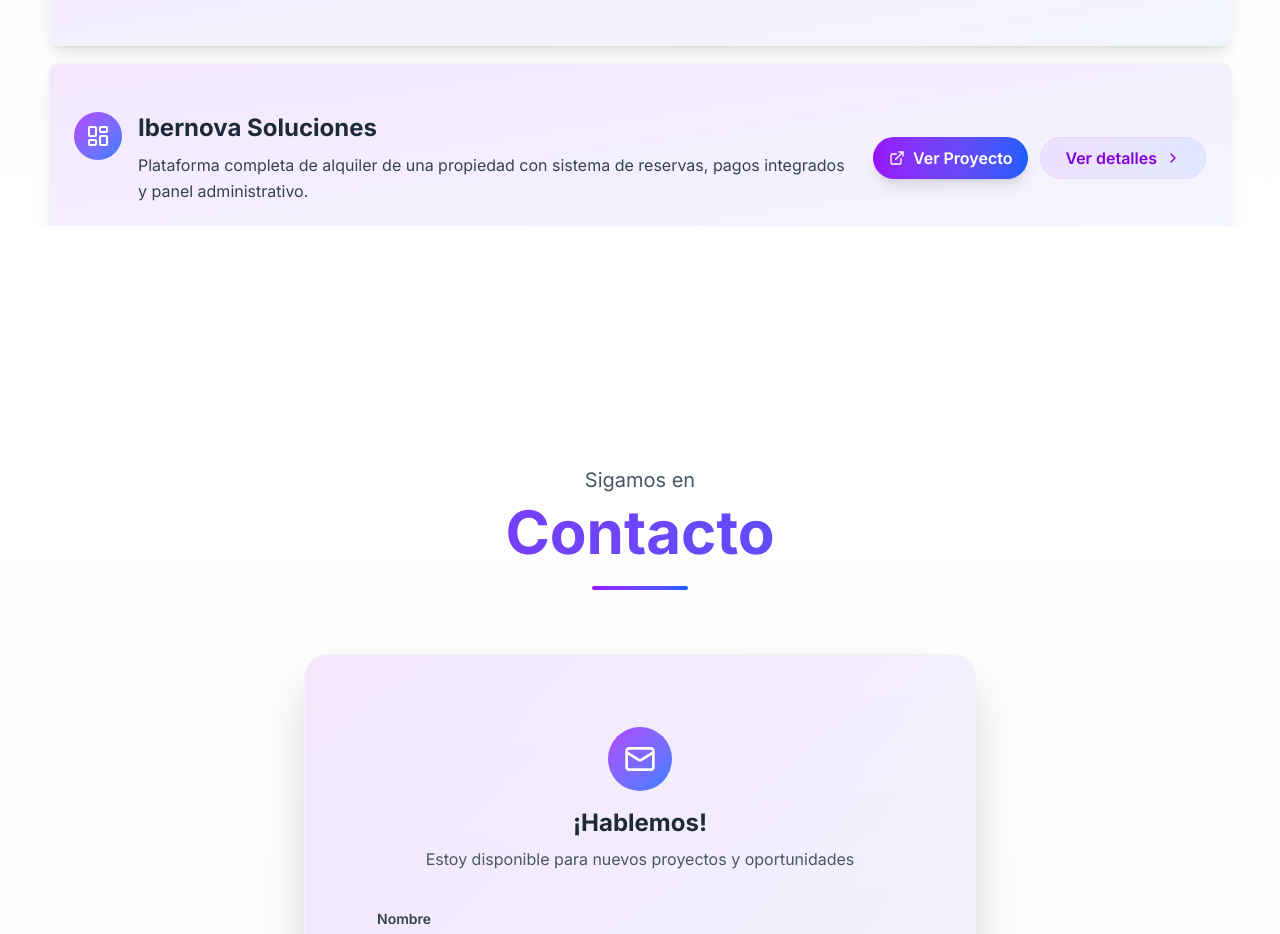
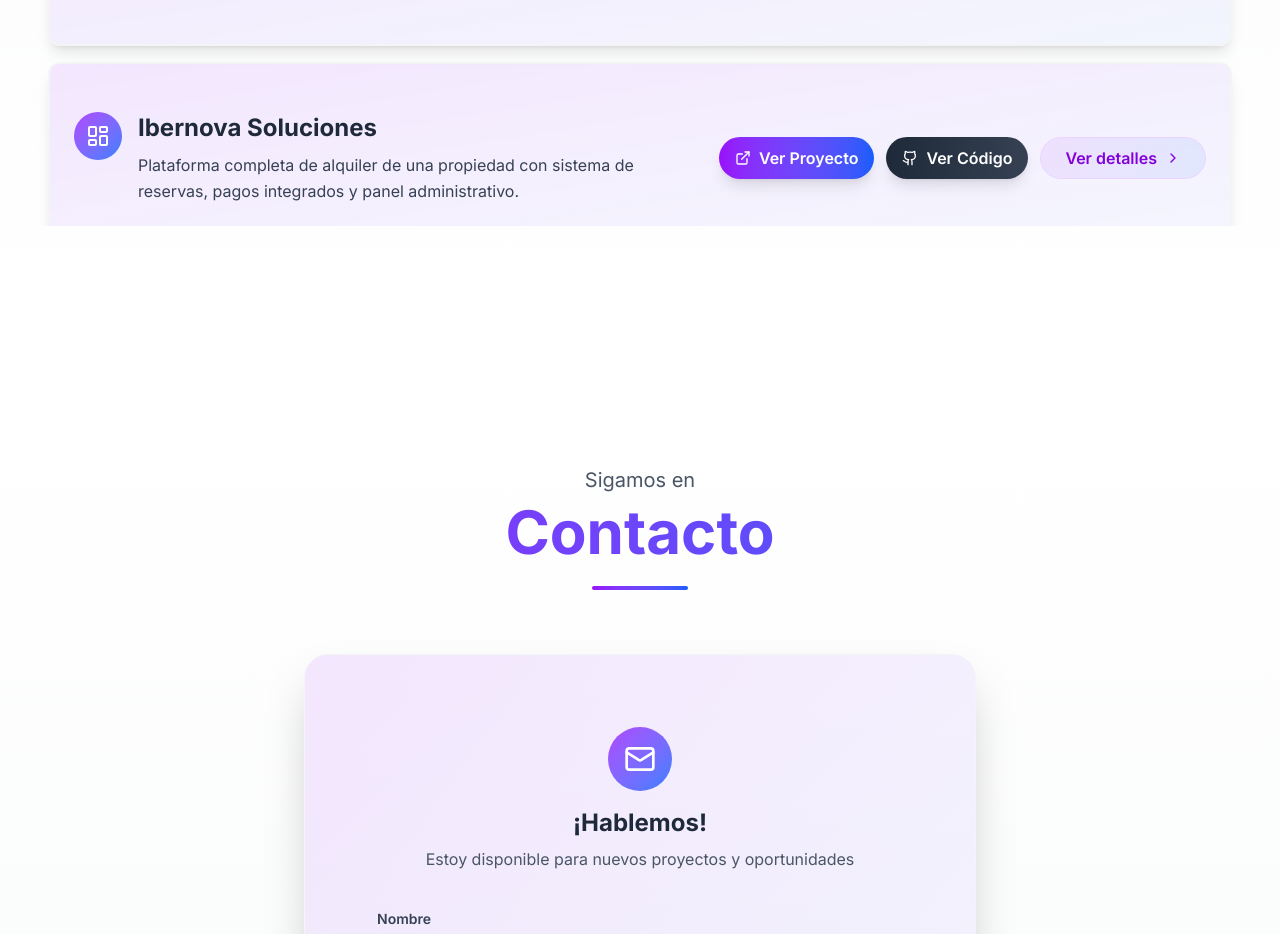
Before and after one commit to VictorPotenciano/portfolio-victor-potenciano, a Next.js app: page / in a window 1280 px wide. Shown: the part 4640-5574 px from the top of the page. Built offline with nearby package versions, Linux system fonts and the light colour scheme; no server answers.

Commit message:
se agrega el repo de github a ibernovasoluciones

```diff
--- a/src/translations/en.ts
+++ b/src/translations/en.ts
@@ -212,6 +212,7 @@ const en: TranslationKeys = {
           "Vercel Blob",
           "Vercel",
         ].map((tech) => ({ name: tech, color: technologyColorMap[tech] })),
+        code: "https://github.com/VictorPotenciano/casa-alquiler",
       },
       {
         name: "Digital Wedding Invitation",
--- a/src/translations/es.ts
+++ b/src/translations/es.ts
@@ -212,6 +212,7 @@ const es: TranslationKeys = {
           "Vercel Blob",
           "Vercel",
         ].map((tech) => ({ name: tech, color: technologyColorMap[tech] })),
+        code: "https://github.com/VictorPotenciano/casa-alquiler",
       },
       {
         name: "Invitación de Boda Digital",
```
